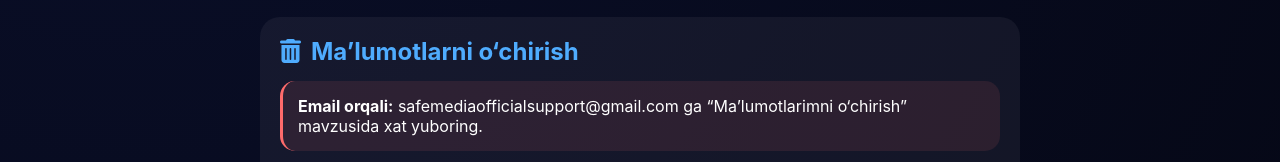
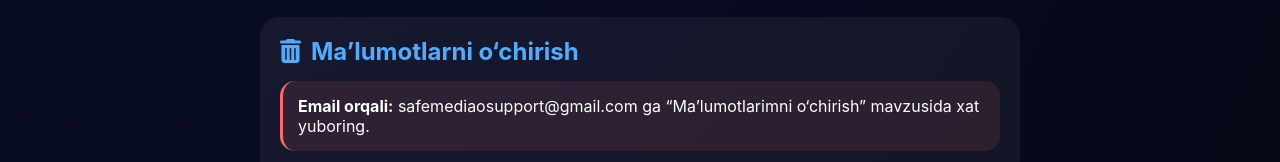
Before and after one commit to ilmyolida/SafeMediaOfficial, a website: page privaciy/privaacy.htm in a window 1280 px wide. Shown: the part 638-800 px from the top of the page. Drawn offline with Linux system fonts and the light colour scheme; files that its build step writes are made by us from their sources.

Commit message:
Update email for data deletion requestprivaciy
pricaiy

```diff
--- a/privaciy/privaacy.htm
+++ b/privaciy/privaacy.htm
@@ -37,7 +37,7 @@
             <div class="privacy-section"><h2><i class="fas fa-info-circle"></i> Safe Media sayti haqida</h2><p>Safe Media Official – diniy va dunyoviy tarbiya, yaxshi odatlar, shaxsiy rivojlanish va texnologiyalarni birlashtirgan platforma.</p></div>
             <div class="privacy-section"><h2><i class="fas fa-database"></i> Qanday maʼlumotlar yigʻiladi?</h2><ul><li>Google akkaunt maʼlumotlari (ism, email)</li><li>Foydalanish maʼlumotlari (anonim)</li><li>Postlar va sharhlar (admin uchun)</li></ul></div>
             <div class="privacy-section"><h2><i class="fab fa-google"></i> Google orqali kirish</h2><p>Emailingiz faqat autentifikatsiya uchun ishlatiladi. Hech qachon uchinchi shaxslarga berilmaydi.</p></div>
-            <div class="privacy-section"><h2><i class="fas fa-trash-alt"></i> Maʼlumotlarni o‘chirish</h2><div class="delete-box"><strong>Email orqali:</strong> safemediaofficialsupport@gmail.com ga “Maʼlumotlarimni o‘chirish” mavzusida xat yuboring.</div><div class="delete-box"><strong>Profil orqali:</strong> Kelgusida sayt ichidagi tugma orqali.</div></div>
+            <div class="privacy-section"><h2><i class="fas fa-trash-alt"></i> Maʼlumotlarni o‘chirish</h2><div class="delete-box"><strong>Email orqali:</strong> safemediaosupport@gmail.com ga “Maʼlumotlarimni o‘chirish” mavzusida xat yuboring.</div><div class="delete-box"><strong>Profil orqali:</strong> Kelgusida sayt ichidagi tugma orqali.</div></div>
             <div class="privacy-section"><h2><i class="fas fa-ban"></i> Hisobni butunlay o‘chirish</h2><p>Google akkauntdan chiqish va maʼlumotlarni o‘chirish so‘rovini yuborish kerak.</p></div>
             <div class="privacy-section"><h2><i class="fas fa-gavel"></i> Sizning huquqlaringiz</h2><p>Kirish, tuzatish, o‘chirish, cheklash va maʼlumotlarni ko‘chirish huquqlari.</p><a href="index.htm" class="contact-btn"><i class="fas fa-home"></i> Bosh sahifaga</a></div>
         </div>
```
